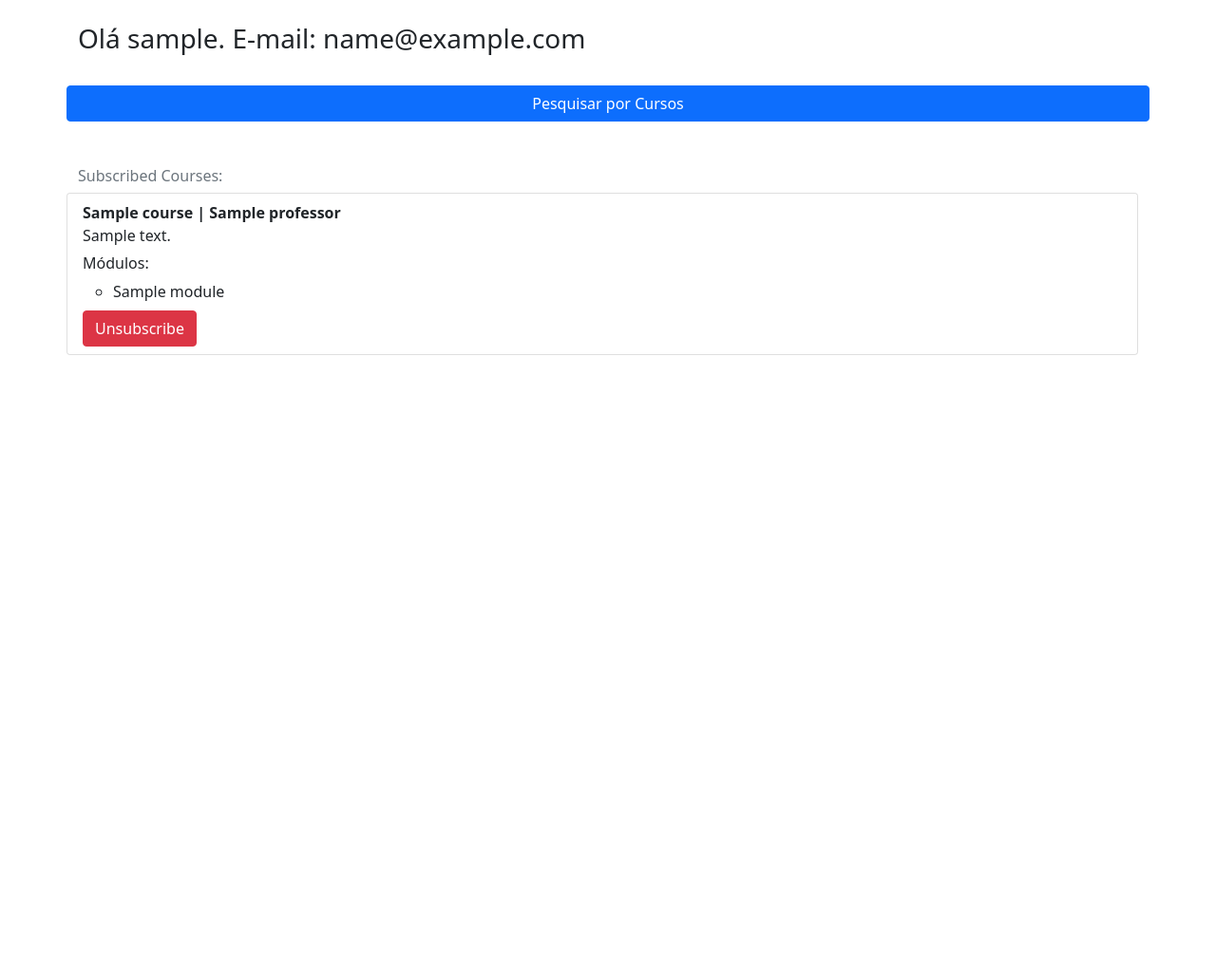
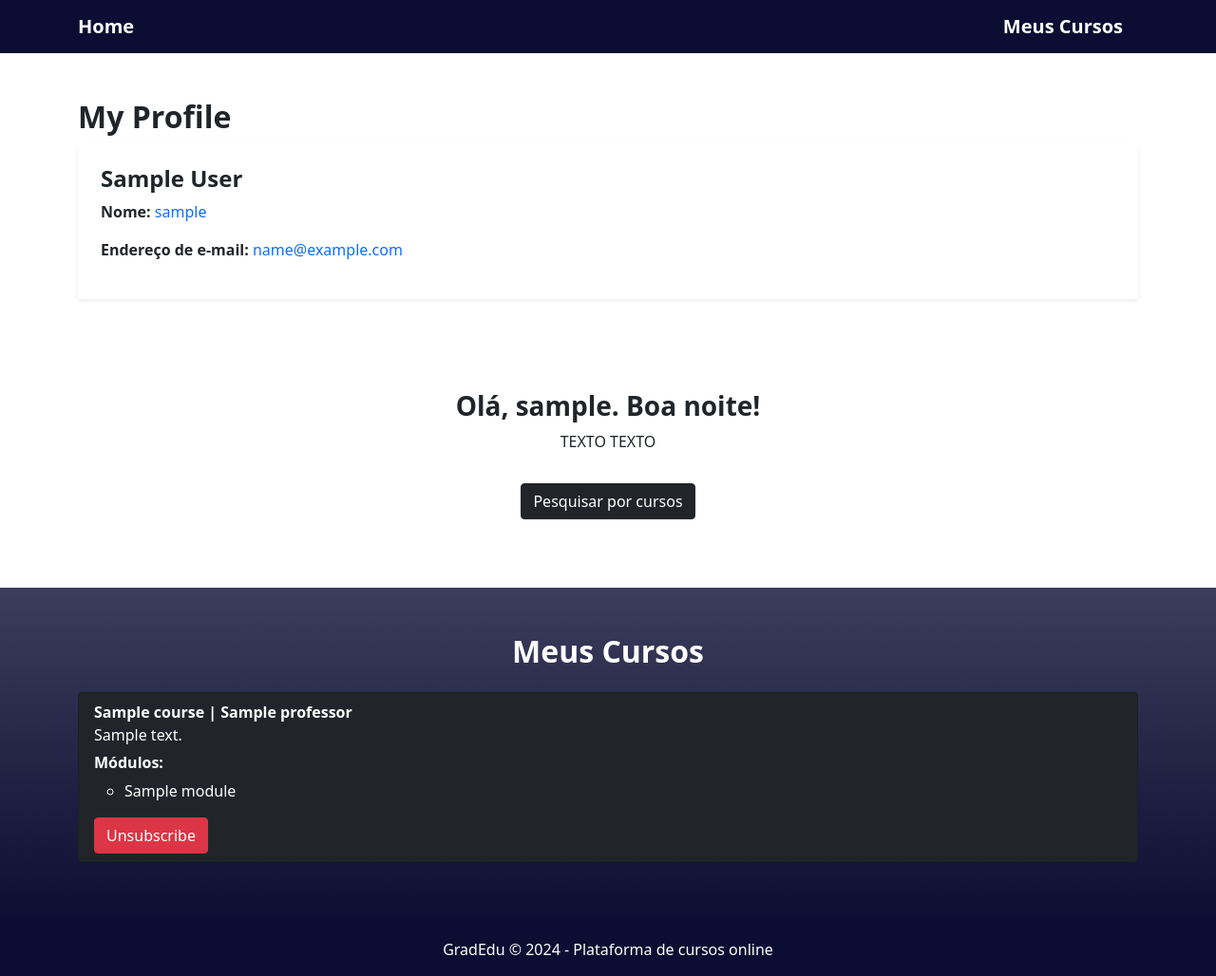
Before and after one commit to caue-paiva/online_course_website, a Django app: template site_cursos/site_cursos_app/templates/dashboard.html in a window 1280 px wide. Shown: the whole page at 95% size. Before the commit the page ends 374 px from the top, so only its background shows below. Run offline with Django 5.2, Linux system fonts and the light colour scheme; the template is opened without the code that fills it: most values are stand-ins (such as "Sample title", 1, 10 or a date in 2020); some libraries are stand-ins or nearby versions.

Commit message:
mudancas ayrton

```diff
--- a/site_cursos/site_cursos/settings.py
+++ b/site_cursos/site_cursos/settings.py
@@ -106,7 +106,7 @@ AUTH_PASSWORD_VALIDATORS = [
 
 LANGUAGE_CODE = 'en-us'
 
-TIME_ZONE = 'UTC'
+TIME_ZONE = 'America/Sao_Paulo'
 
 USE_I18N = True
 
--- a/site_cursos/site_cursos_app/templates/dashboard.html
+++ b/site_cursos/site_cursos_app/templates/dashboard.html
@@ -5,25 +5,60 @@
 {% endblock %}
 
 {% block content %}
-  <div class="container">
-    <div class="row my-4">
-      <h3>Olá {{ username }}. E-mail: {{ user_email }}</h3>
+<div class="container-fluid p-0">
+
+  <!-- Navegação -->
+  <nav class="navbar navbar-expand-lg" style="background-color: #0b0e32;">
+    <div class="container">
+      <a class="navbar-brand text-white fw-bold" href="#">Home</a>
+      <a class="navbar-brand text-white fw-bold" href="#">Meus Cursos</a>
+    </div>
+  </nav>
+
+
+
+  <!-- Perfil do Usuário -->
+  <div class="container my-5">
+    <h2 class="fw-bold">My Profile</h2>
+    <div class="bg-white p-4 rounded shadow-sm">
+      <h4 class="fw-bold">{{ full_name }}</h4>
+      <p><strong>Nome:</strong> <span class="text-primary">{{ username }}</span></p>
+      <p><strong>Endereço de e-mail:</strong> <span class="text-primary">{{ user_email }}</span></p>
+    </div>
+  </div>
+
+    <!-- Saudação e Pesquisa por Cursos -->
+    <div class="bg-white py-5 text-center">
+      {% with hour=now|date:"H"|add:0 %}
+        <h3 class="fw-bold">
+          Olá, {{ username }}.
+          {% if hour >= 5 and hour < 12 %}
+            Bom dia!
+          {% elif hour >= 12 and hour < 18 %}
+            Boa tarde!
+          {% else %}
+            Boa noite!
+          {% endif %}
+        </h3>
+      {% endwith %}
+      <p>TEXTO TEXTO</p>
+      <a href="{% url 'busca' %}" class="btn btn-dark mt-3 mb-4">Pesquisar por cursos</a>
     </div>
 
-    <div class="row my-3">
-        <a href="{% url 'busca' %}" class="btn btn-primary">Pesquisar por Cursos</a>
-    </div>
 
-    <div class="row mt-5">
-      <h6 class="text-muted">Subscribed Courses:</h6>
+
+  <!-- Lista de Cursos Inscritos -->
+  <div class="py-5" style="background: linear-gradient(180deg, #3c3d5c, #0b0e32); color: white;">
+    <div class="container">
+      <h2 class="fw-bold text-center mb-4 text-white">Meus Cursos</h2>
       {% if courses %}
         <ul class="list-group">
           {% for course in courses %}
-            <li class="list-group-item">
+            <li class="list-group-item bg-dark text-white mb-3">
               <strong>{{ course.nome }} | {{ course.professor }}</strong>
               <br>
               {{ course.descricao }}
-              <h6 class="mt-2">Módulos:</h6>
+              <h6 class="mt-2 fw-bold">Módulos:</h6>
               {% if course.modulos.all %}
                 <ul>
                   {% for module in course.modulos.all %}
@@ -33,17 +68,24 @@
               {% else %}
                 <p>No modules available.</p>
               {% endif %}
-              <form method="POST">
+              <form method="POST" class="mt-3">
                 {% csrf_token %}
                 <input type="hidden" name="curso_id" value="{{ course.id }}">
-                <button type="submit" class="btn btn-danger mt-2">Unsubscribe</button>
+                <button type="submit" class="btn btn-danger">Unsubscribe</button>
               </form>
             </li>
           {% endfor %}
         </ul>
       {% else %}
-        <p>You are not subscribed to any courses.</p>
+        <p class="fw-bold">Você não está inscrito em nenhum curso</p>
       {% endif %}
     </div>
   </div>
+
+  <!-- Rodapé -->
+  <footer class="text-center py-3" style="background-color: #0b0e32; color: white;">
+    GradEdu © 2024 - Plataforma de cursos online
+  </footer>
+
+</div>
 {% endblock %}
--- a/site_cursos/site_cursos_app/views.py
+++ b/site_cursos/site_cursos_app/views.py
@@ -2,6 +2,8 @@ from django.shortcuts import render,redirect
 from .models import Aluno
 from django.contrib.sessions.backends.db import SessionStore
 from .serviceclasses import ServicoAluno
+from django.utils import timezone
+
 # Create your views here.
 
 def login(request):
@@ -62,7 +64,8 @@ def dashboard(request):
    return render(request,"dashboard.html",{
        "username": nome_usuario,
        "user_email": email_usuario,
-       "courses": cursos
+       "courses": cursos,
+       'now': timezone.localtime(timezone.now())
    })
 
 def course_search(request):
```
Also changed, not shown: site_cursos/db.sqlite3.
